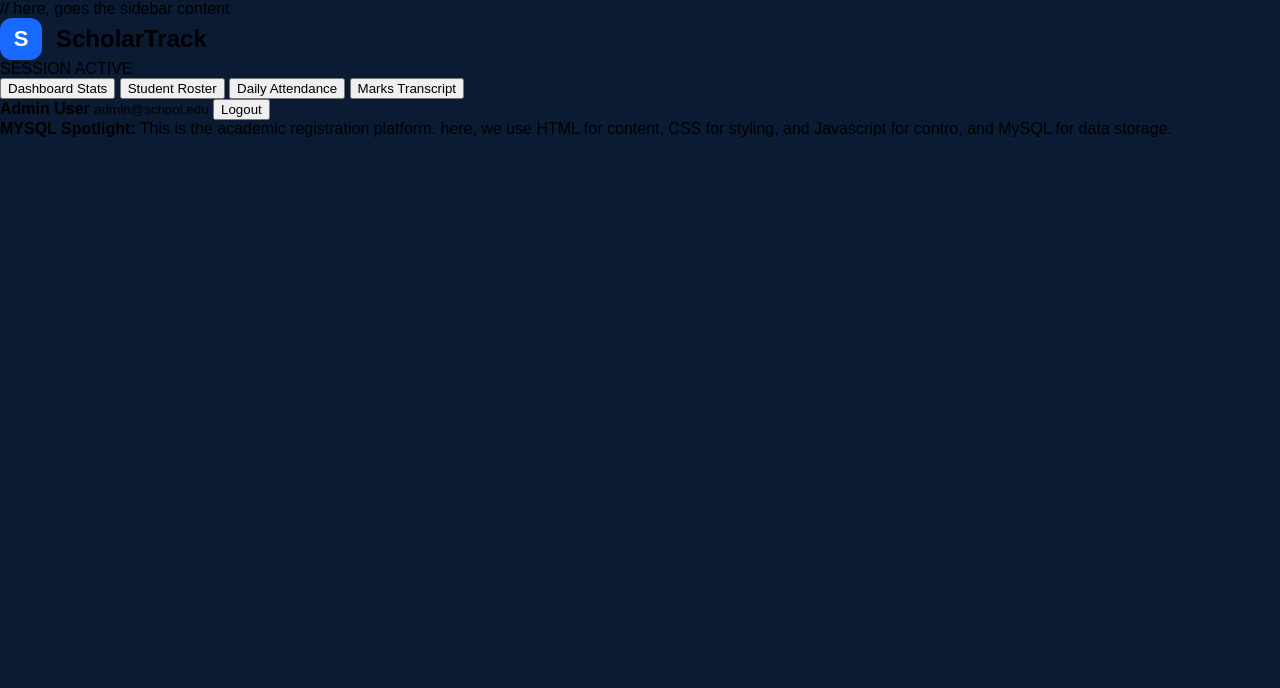
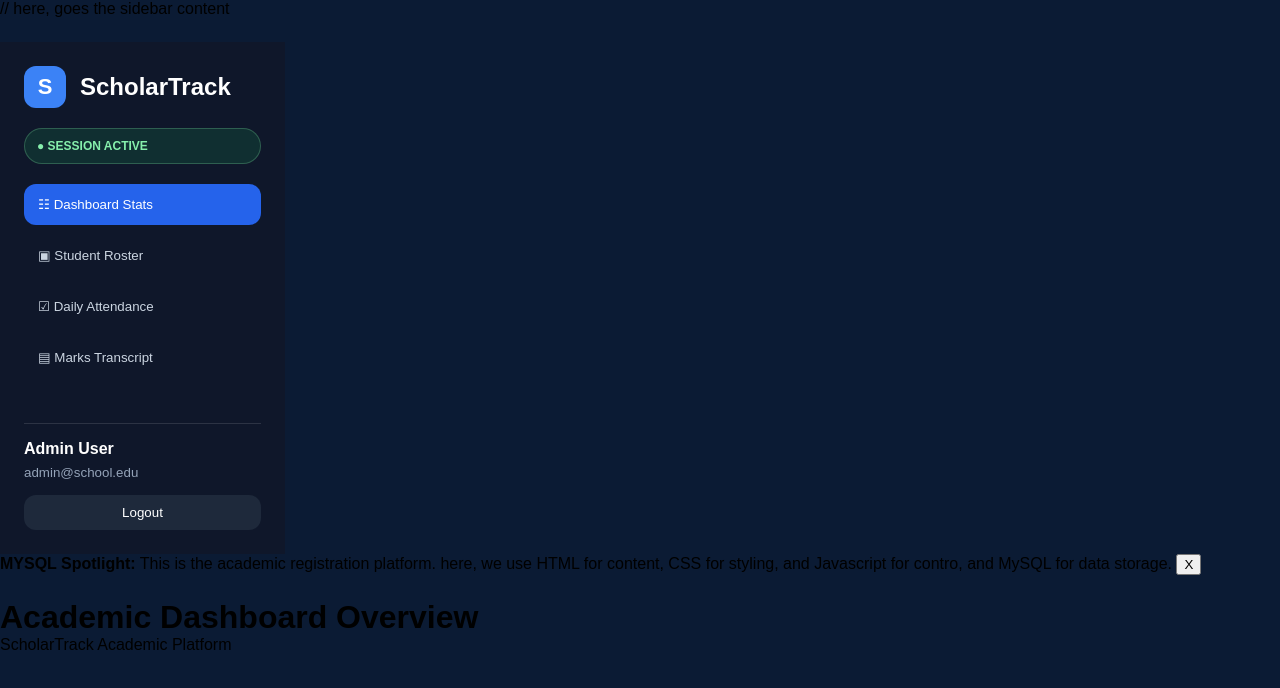
Before and after one commit to Subashchhetri946/student_management_system, a plain HTML site: page admin.html in a window 1280 px wide. Drawn offline with Linux system fonts and the light colour scheme.

Commit message:
styling the sidebar content

```diff
--- a/admin.html
+++ b/admin.html
@@ -15,18 +15,18 @@
                 <h1>ScholarTrack</h1>
             </div>
 
-            <div class="session-pill">SESSION ACTIVE</div>
+            <div class="session-pill">● SESSION ACTIVE</div>
 
-            <nav>
-                <button class="nav-btn active">Dashboard Stats</button>
-                <button class="nav-btn">Student Roster</button>
-                <button class="nav-btn">Daily Attendance</button>
-                <button class="nav-btn">Marks Transcript</button>
+            <nav class="side-nav">
+                <button class="nav-btn active">☷ Dashboard Stats</button>
+                <button class="nav-btn">▣ Student Roster</button>
+                <button class="nav-btn">☑ Daily Attendance</button>
+                <button class="nav-btn">▤ Marks Transcript</button>
             </nav>
 
             <div class="profile-box">
                 <strong id="loggedUserName">Admin User</strong>
-                <small>admin@school.edu</small>
+                <small id="loggedUserEmail">admin@school.edu</small>
                 <button id="logoutBtn" class="logout-btn" type="button">Logout</button>
             </div>
         </aside>
@@ -34,9 +34,16 @@
         <section class="main-area">
             <div>
                 <strong>MYSQL Spotlight:</strong> This is the academic registration platform. here, we use HTML for content, CSS for styling, and Javascript for contro, and MySQL for data storage.
-
+                <button id="closeStrip" type="button">X</button>
             </div>
         </section>
+
+        <header class="page-header">
+            <div>
+                <h1 id="pageHeading">Academic Dashboard Overview</h1>
+                <p>ScholarTrack Academic Platform</p>
+            </div>
+        </header>
 
         <section id="authPage"></section>
         <section id="dashboardPage"></section>
--- a/style.css
+++ b/style.css
@@ -106,3 +106,75 @@ body {
     color: #7f8aa3;
     font-size: 13px;
  }
+
+ /* admin.html CSS styling */
+
+ .layout {
+    min-height: 100vh;
+    display: grid;
+ }
+
+ .sidebar {
+    width: 285px;
+    flex-shrink: 0;
+    background: #0f172a;
+    color: #ffffff;
+    padding: 24px;
+    display: flex;
+    flex-direction: column;
+    gap: 20px;
+ }
+
+ .sidebar .brand-logo {
+    background: #3b82f6;
+ }
+
+.session-pill {
+    background: rgba(34, 197, 94, 0.14);
+    color: #86efac;
+    border: 1px solid rgba(134, 239, 172, 0.25);
+    border-radius: 999px;
+    padding: 10px 12px;
+    font-size: 12px;
+    font-weight: 700;
+}
+
+.side-nav {
+    display: grid;
+    gap: 10px;
+}
+
+.nav-btn {
+    border: 0;
+    border-radius: 12px;
+    padding: 13px 14px;
+    text-align: left;
+    background: transparent;
+    color: #cbd5e1;
+}
+
+.nav-btn.active, .nav-btn:hover {
+    background: #2563eb;
+    color: #ffffff;
+}
+
+.profile-box {
+    margin-top: auto;
+    display: grid;
+    gap: 7px;
+    padding-top: 16px;
+    border-top: 1px solid rgba(255, 255, 255, 0.12);
+}
+
+.profile-box small {
+    color: #94a3b8;
+}
+
+.profile-box button {
+    margin-top: 8px;
+    border: 0;
+    border-radius: 12px;
+    padding: 10px;
+    background: #1e293b;
+    color: #ffffff;
+}
```
